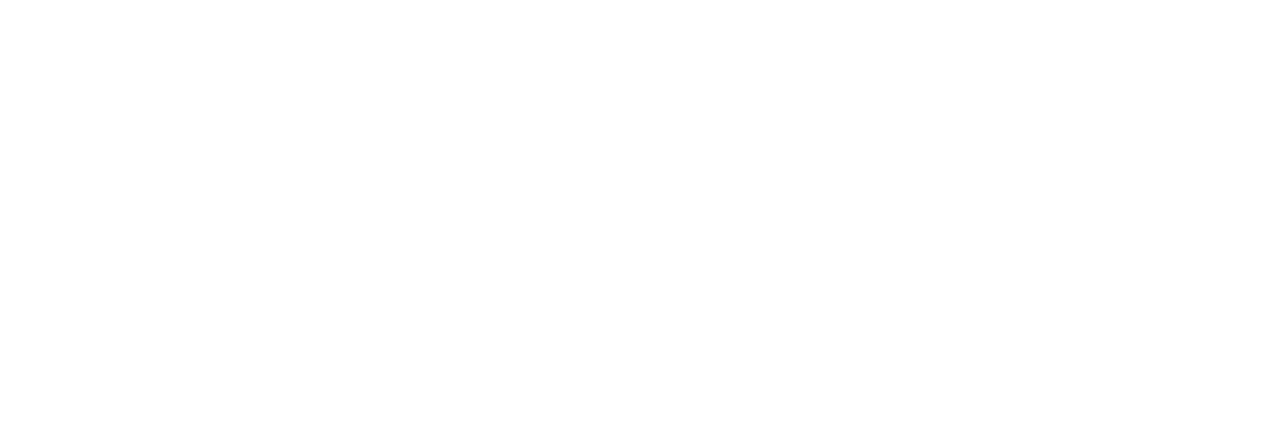
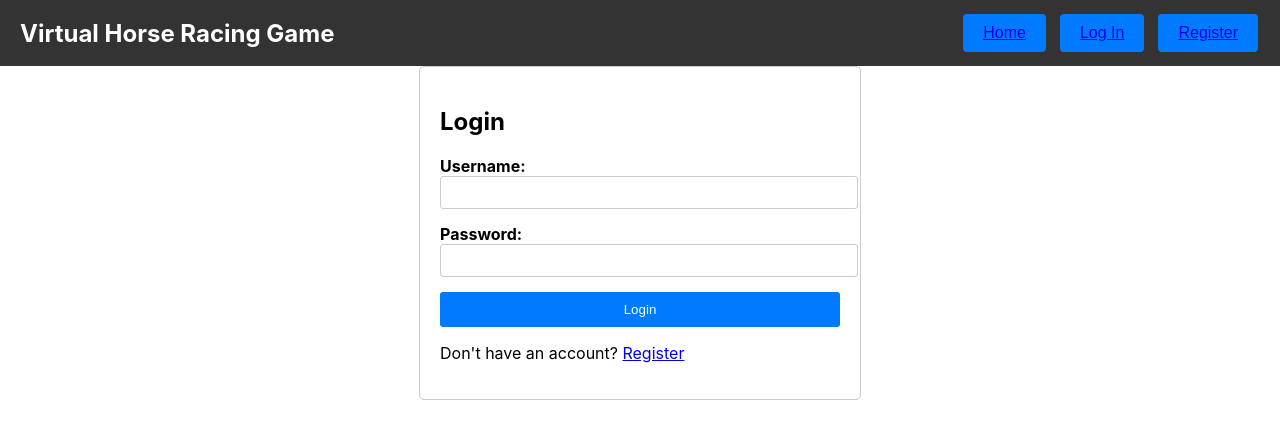
Before and after one commit to KhulisoJack/horse-racing-game, a React (Create React App) app: page /login in a window 1280 px wide. Before the commit this address had no page. Shown: the top 438 px of the page. Built offline with nearby package versions, Linux system fonts and the light colour scheme.

Commit message:
Login page

```diff
--- a/src/components/Header.tsx
+++ b/src/components/Header.tsx
@@ -1,6 +1,7 @@
-import React from "react";
-import { Link } from "react-router-dom";
-import "../styles/Header.css"; // Import your Header CSS file
+// Header.tsx
+import React from 'react';
+import { Link } from 'react-router-dom';
+import '../styles/Header.css';
 
 const Header: React.FC = () => {
   return (
@@ -8,8 +9,21 @@
       <h1 className="logo">Virtual Horse Racing Game</h1>
       <nav className="nav-links">
         <ul>
-                    <li><button className="nav-button"><Link to="/">Log In</Link></button></li>
-                    <li><button className="nav-button"><Link to="/Register">Register</Link></button></li>
+        <li>
+            <button className="nav-button">
+              <Link to="/">Home</Link>
+            </button>
+          </li>
+          <li>
+            <button className="nav-button">
+              <Link to="/login">Log In</Link>
+            </button>
+          </li>
+          <li>
+            <button className="nav-button">
+              <Link to="/register">Register</Link>
+            </button>
+          </li>
         </ul>
       </nav>
     </header>
--- a/src/pages/LoginPage.tsx
+++ b/src/pages/LoginPage.tsx
@@ -1 +1,59 @@
-export {}
+import React, { useState } from 'react';
+import { Link } from 'react-router-dom';
+import '../styles/LoginPage.css';
+import Header from '../components/Header';
+
+
+const LoginPage: React.FC = () => {
+  const [username, setUsername] = useState('');
+  const [password, setPassword] = useState('');
+  const [error, setError] = useState('');
+
+  const handleLogin = () => {
+    // Replace this with your authentication logic
+    if (username === 'example' && password === 'password') {
+      // Authentication successful, redirect or perform other actions
+      console.log('Login successful');
+    } else {
+      setError('Invalid username or password');
+    }
+  };
+
+  return (
+    <div>
+      <Header />
+      <div className="login-container">
+      <h2>Login</h2>
+      {error && <div className="error">{error}</div>}
+      <form className="login-form">
+        <div className="form-group">
+          <label htmlFor="username">Username:</label>
+          <input
+            type="text"
+            id="username"
+            name="username"
+            value={username}
+            onChange={(e) => setUsername(e.target.value)}
+          />
+        </div>
+        <div className="form-group">
+          <label htmlFor="password">Password:</label>
+          <input
+            type="password"
+            id="password"
+            name="password"
+            value={password}
+            onChange={(e) => setPassword(e.target.value)}
+          />
+        </div>
+        <button type="button" onClick={handleLogin}>Login</button>
+      </form>
+      <p>Don't have an account? <Link to="/register">Register</Link></p>
+    </div>
+
+    </div>
+
+  );
+};
+
+export default LoginPage;
--- a/src/routes/routes.tsx
+++ b/src/routes/routes.tsx
@@ -4,6 +4,7 @@
 import Header from '../components/Header';
 import RacePage from '../pages/RacePage';
 import Register from '../pages/Register';
+import LoginPage from '../pages/LoginPage';
 
 const RoutesComponent: React.FC = () => {
   return (
@@ -13,6 +14,7 @@
         <Route path="/" element={<Home />} />
         <Route path="/race" element={<RacePage />} />
         <Route path="/register" element={<Register />} />
+        <Route path="/login" element={<LoginPage />} />
       </Routes>
     </BrowserRouter>
   );
--- /dev/null
+++ b/src/styles/LoginPage.css
@@ -0,0 +1,45 @@
+/* LoginPage.css */
+.login-container {
+    max-width: 400px;
+    margin: 0 auto;
+    padding: 20px;
+    border: 1px solid #ccc;
+    border-radius: 5px;
+  }
+
+  .login-form {
+    display: flex;
+    flex-direction: column;
+  }
+
+  .form-group {
+    margin-bottom: 15px;
+  }
+
+  label {
+    font-weight: bold;
+  }
+
+  input {
+    padding: 8px;
+    border: 1px solid #ccc;
+    border-radius: 3px;
+    width: 100%;
+  }
+
+  button {
+    padding: 10px;
+    background-color: #007bff;
+    color: #fff;
+    border: none;
+    border-radius: 3px;
+    cursor: pointer;
+  }
+
+  button:hover {
+    background-color: #0056b3;
+  }
+
+  .error {
+    color: red;
+  }
```
Lines whose indentation alone changed are shown as unchanged.
